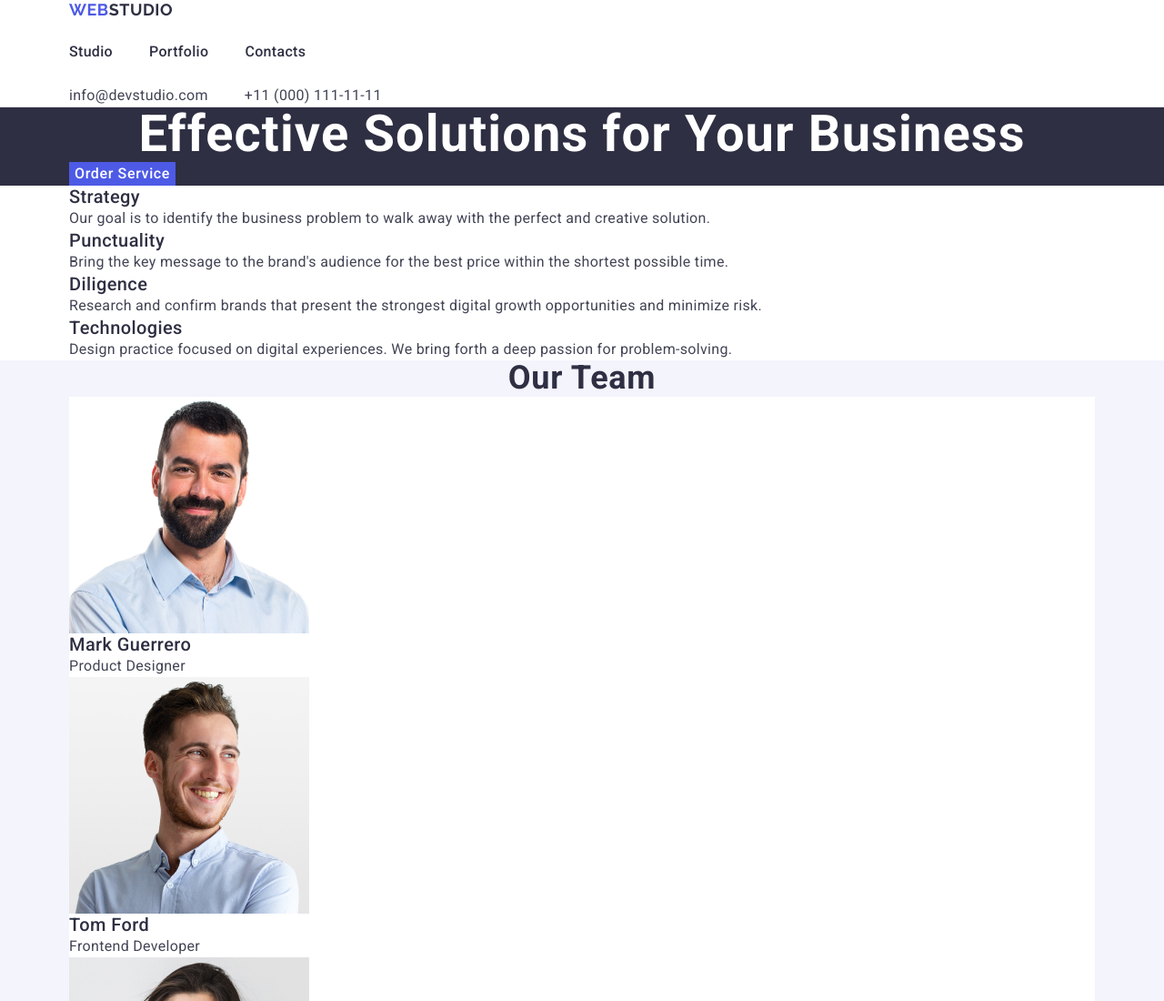
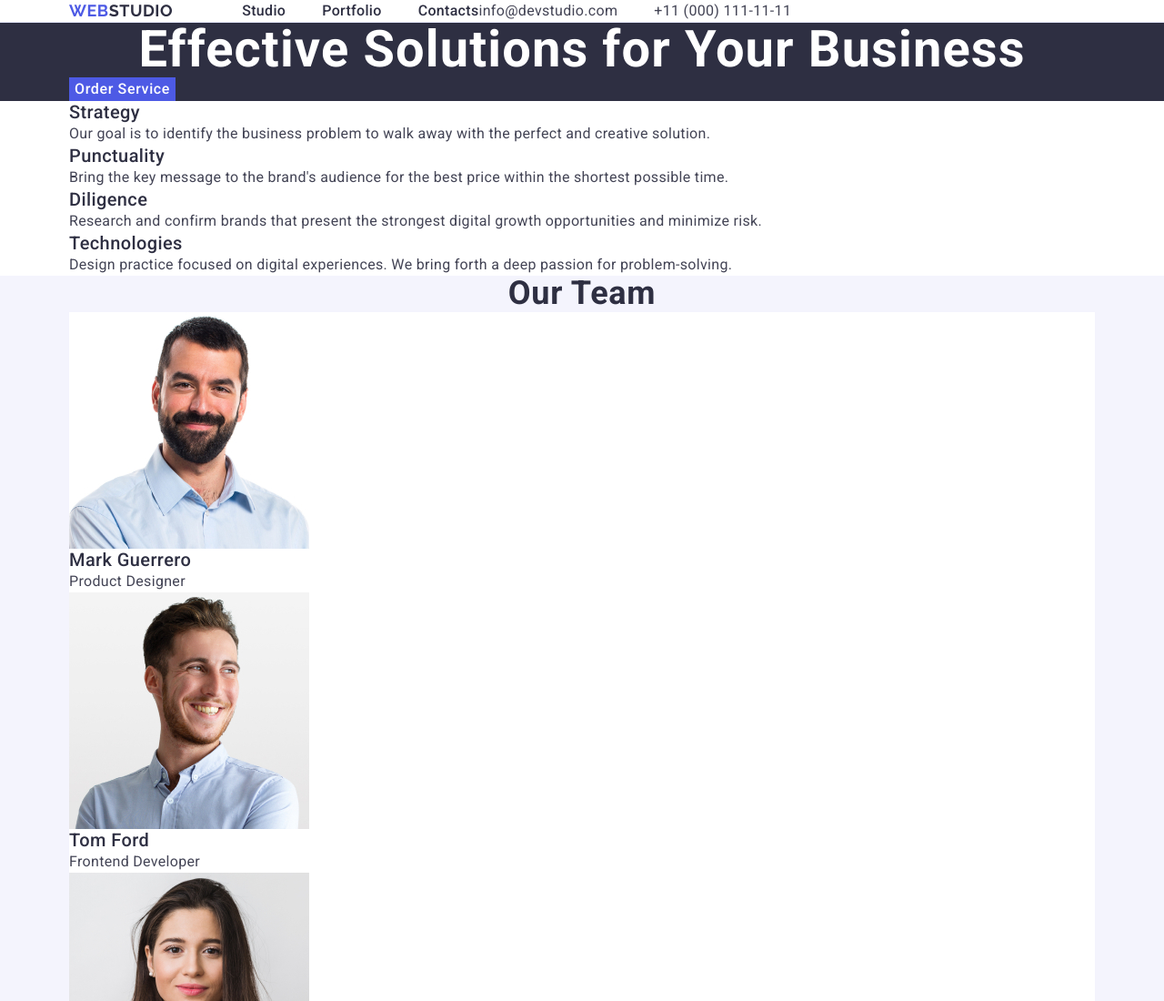
Before and after one commit to DianaMM5/goit-markup-hw-03, a plain HTML site: page index.html in a window 1280 px wide. Shown: the top 1100 px of the page at 91% size. Drawn offline with nearby package versions, Linux system fonts and the light colour scheme.

Commit message:
modified css

```diff
--- a/css/style.css
+++ b/css/style.css
@@ -31,6 +31,17 @@ img {
         border-bottom: 1px solid #e7e9fc
 }
 
+.header {}
+
+.header-container {
+        display: flex;
+}
+
+.header-nav {
+        display: flex;
+        align-items: center;
+}
+
 .header-logo {
         font-family: "Raleway", sans-serif;
         font-weight: 700;
@@ -40,6 +51,7 @@ img {
         text-transform: uppercase;
         color: #4d5ae5;
         text-decoration: none;
+        margin-right: 76px;
 }
 
 .hlogo-name {
@@ -68,7 +80,7 @@ img {
         color: #404bbf;
 }
 
-.header-nav-item {
+.header-nav-link {
         padding: 24px 0;
 }
 
--- a/index.html
+++ b/index.html
@@ -22,7 +22,7 @@
 
   <body>
     <header class="page-header">
-      <div class="container">
+      <div class="container header-container">
         <nav class="header-nav">
           <a href="./index.html" class="header-logo"
             >Web<span class="hlogo-name">Studio</span></a
```
